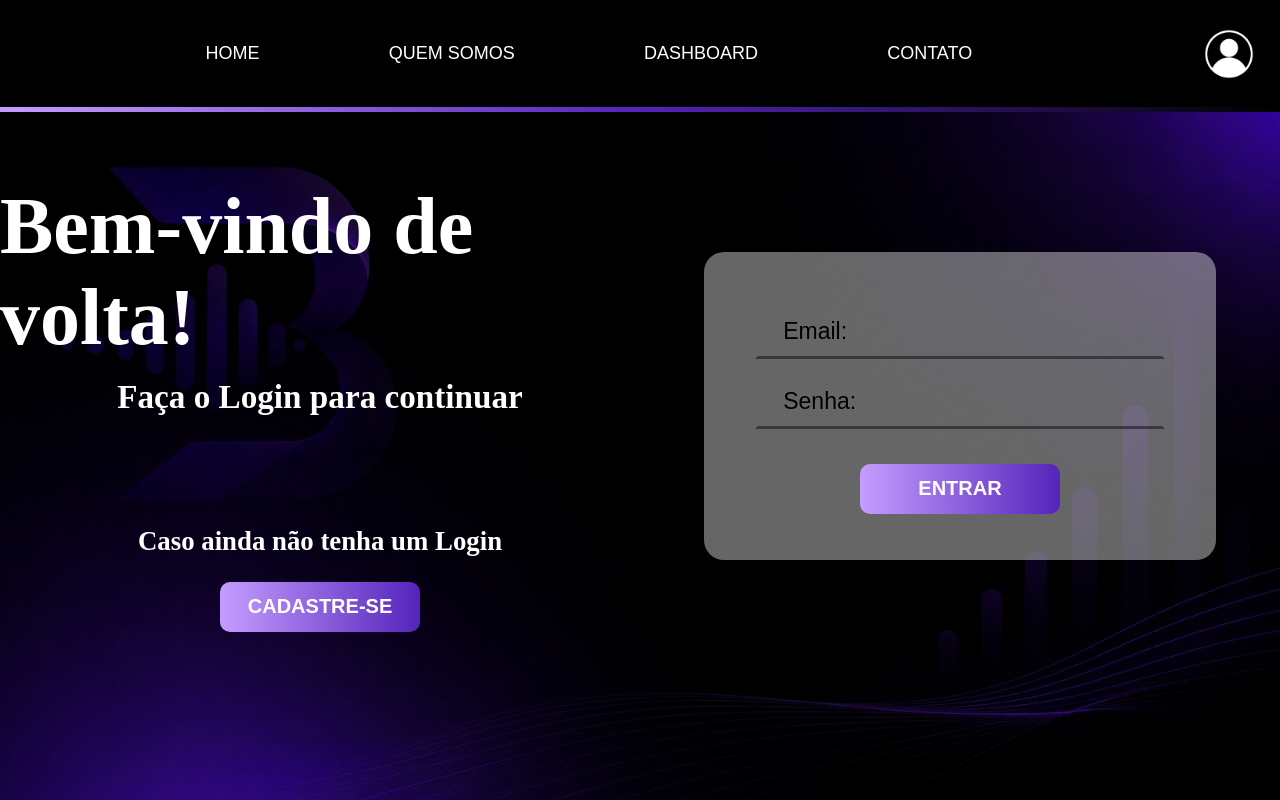
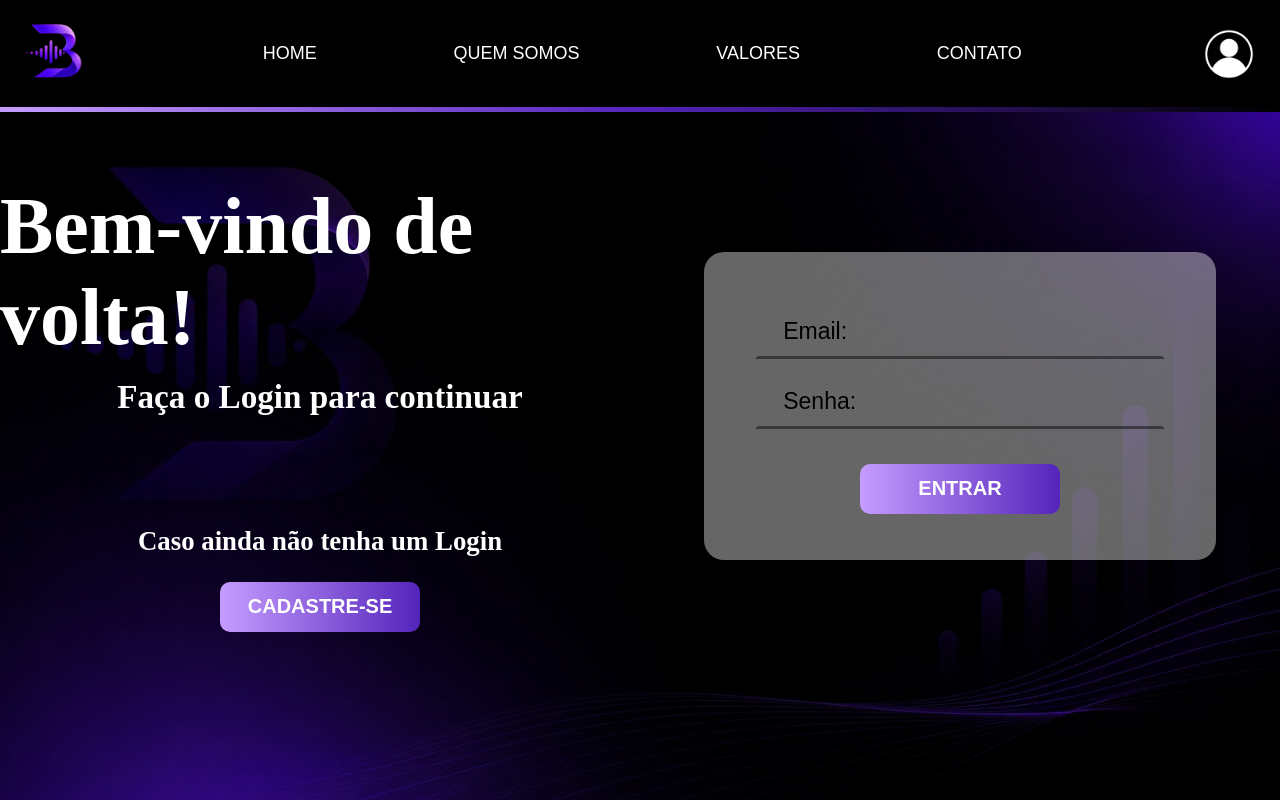
Before and after one commit to grupo5-pi/beatwise, a website: page public/login.html in a window 1280 px wide. Drawn offline with Linux system fonts and the light colour scheme; a web font is replaced by a local one.

Commit message:
Redirecionamento arrumado e scroolbar arrumada

```diff
--- a/public/css/style.css
+++ b/public/css/style.css
@@ -18,6 +18,7 @@
     box-sizing: border-box;
     list-style: none;
     text-decoration: none;
+    scroll-behavior: smooth;
 }
 
 /* Estilo Header */
@@ -96,11 +97,19 @@ header a {
     height: 50px;
 }
 
-/* .header-border {
-    margin-top: 8%;
-    height: 0.7%;
-    background: linear-gradient(90deg, var(--roxo-claro) 0%, var(--roxo-escuro) 45%, rgba(0, 0, 0, 1) 100%);
-} */
+/* Scrool */
+::-webkit-scrollbar {
+  width: 11px;
+}
+
+::-webkit-scrollbar-track {
+  background-color: rgb(37, 0, 71);
+}
+
+::-webkit-scrollbar-thumb {
+  background: var(--roxo-escuro);
+  border-radius: 5px;
+}
 
 /* Estilo Banner */
 
@@ -118,6 +127,7 @@ header a {
     height: 80vh;
     background-image: url(../assets/imgs/fundoLogin.jpeg);
     background-size: cover;
+    overflow: hidden;
 }
 
 .login-cadastro main {
--- a/public/login.html
+++ b/public/login.html
@@ -10,12 +10,12 @@
 
 <body class="login-cadastro pagina-login">
     <header>
-        <img src="../public/assets/imgs/logo_B.jpeg" alt="">
+        <img src="./assets/imgs/logo_B.png" alt="">
         <ul>
             <li><a href="home.html">HOME</a></li>
-            <li><a href="quemSomos.html">QUEM SOMOS</a></li>
-            <li><a href="dashboard.html">DASHBOARD</a></li>
-            <li><a href="contato.html">CONTATO</a></li>
+            <li><a href="home.html#quem-somos">QUEM SOMOS</a></li>
+            <li><a href="home.html#valores">VALORES</a></li>
+            <li><a href="home.html#contato">CONTATO</a></li>
         </ul>
         <a href="./login.html"><img src="../public/assets/imgs/user.png" class="button-login" alt=""></a>
     </header>
```
Also changed, not shown: public/cadastro.html (+4 -4 lines).
